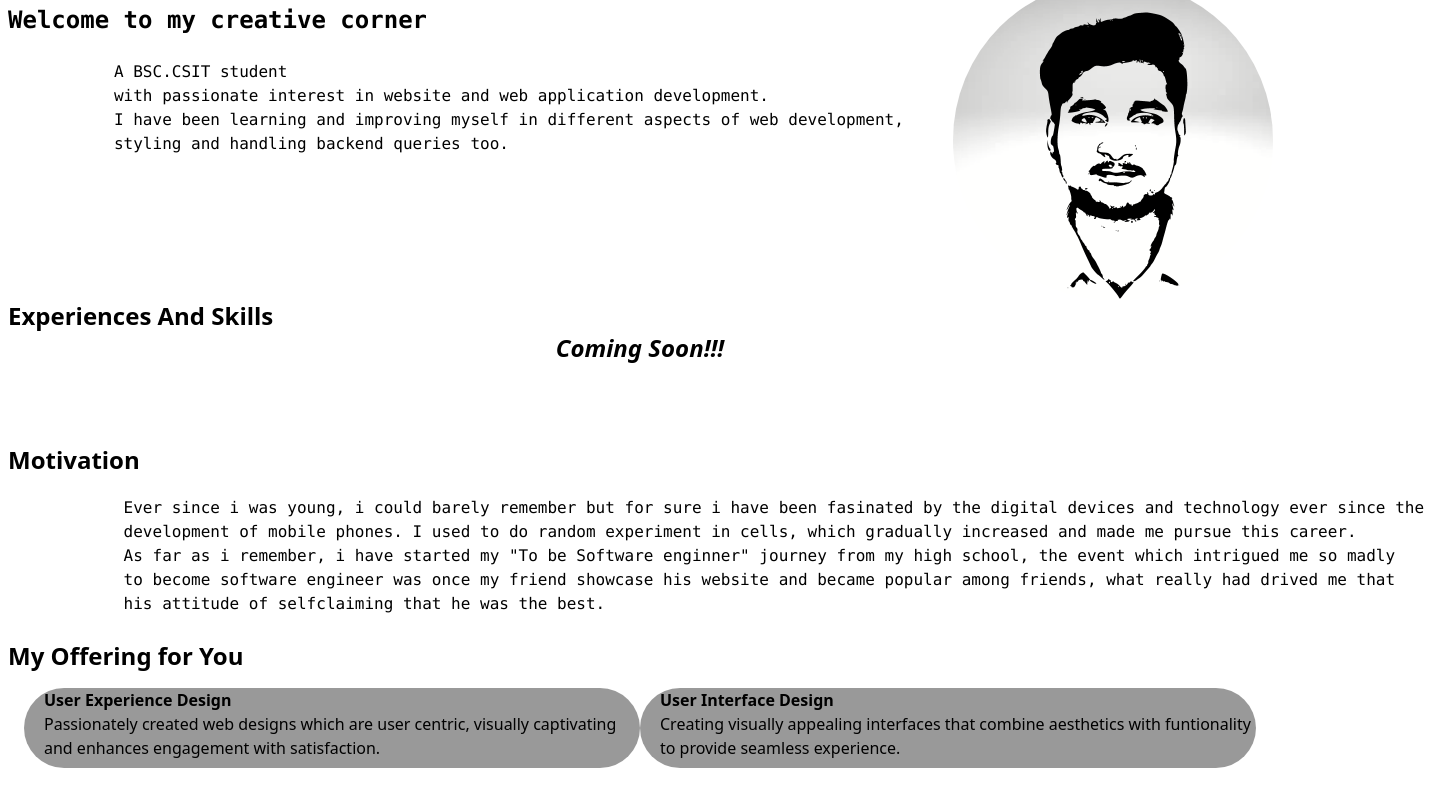
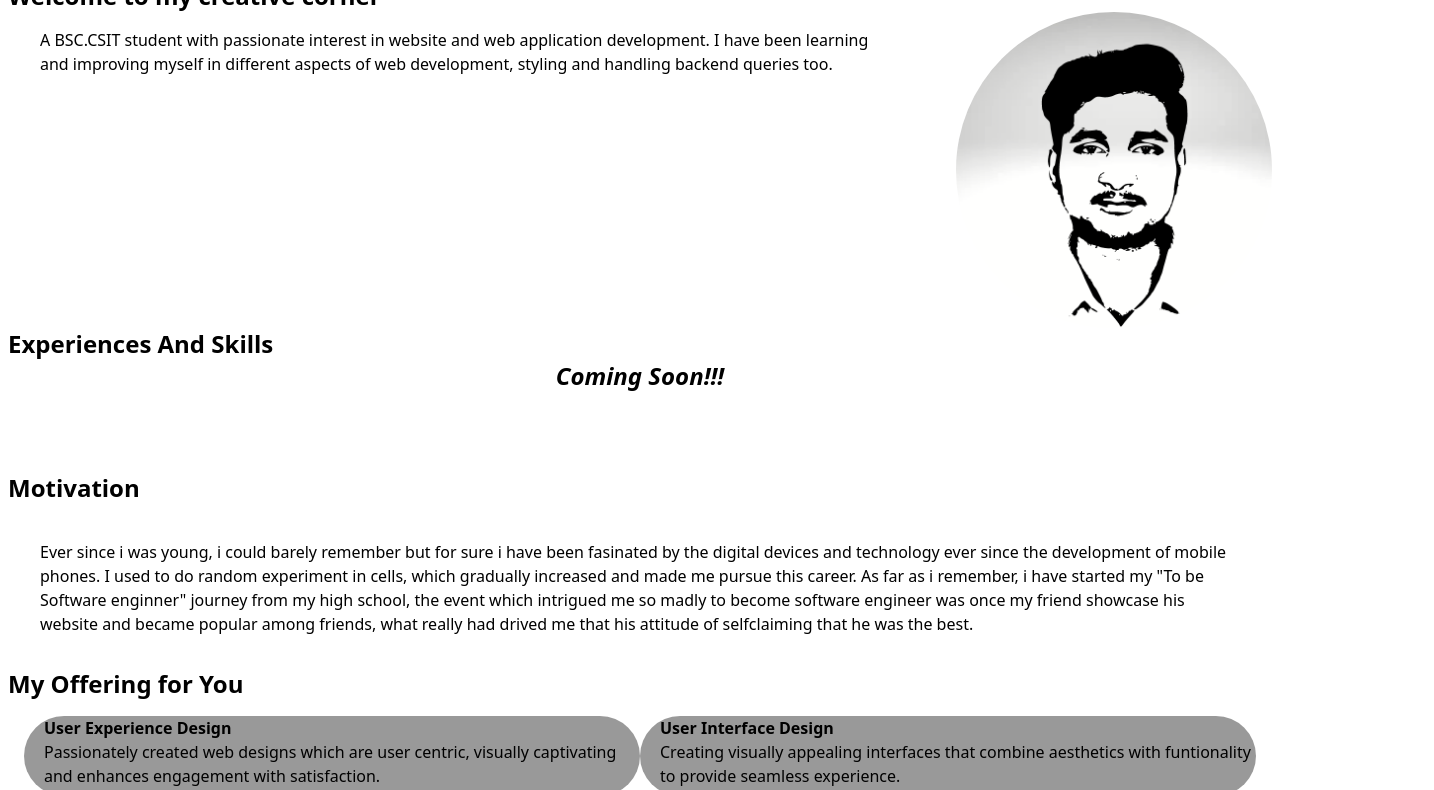
Before and after one commit to sujandaboss/first, a plain HTML site: page portfolio/index.html in a window 1280 px wide. Shown: the part 356-1146 px from the top of the page, 1434 px wide, since content can reach past the window. Drawn offline with nearby package versions, Linux system fonts and the light colour scheme.

Commit message:
second commit

```diff
--- a/portfolio/index.html
+++ b/portfolio/index.html
@@ -35,17 +35,18 @@
         <h2 class=" font-bold text-4xl">Hey there,<br>
             It's Sujan Mishra.
         </h2>
+        <p class="font-bold mb-0 text-2xl">Welcome to my creative corner</p>
       <div  class="flex space-x-10">
 
-      <pre class="mb-0">
-                      <p class="font-bold mb-0 text-2xl">Welcome to my creative corner</p>
+
+      <p class="mb-0 m-4 px-4 ">
            A BSC.CSIT student
            with passionate interest in website and web application development.
            I have been learning and improving myself in different aspects of web development,
            styling and handling backend queries too.
 
-      </pre>
-         <img src="B_W.png" alt="my" class="rounded-full">
+      </p>
+         <img src="B_W.png" alt="my" class="rounded-full w-1/4 h-1/4 md:img-lg lg:img-xl">
         </div>
         <div class="mb-20">
             <h1 class="text-2xl font-bold">Experiences And Skills</h1>
@@ -55,7 +56,7 @@
             <h2 class="text-2xl font-bold mb-5">
             Motivation
         </h2>
-        <pre>
+        <p class="m-4 p-4">
             Ever since i was young, i could barely remember but for sure i have been fasinated by the digital devices and technology ever since the
             development of mobile phones. I used to do random experiment in cells, which gradually increased and made me pursue this career.
             As far as i remember, i have started my "To be Software enginner" journey from my high school, the event which intrigued me so madly
```
